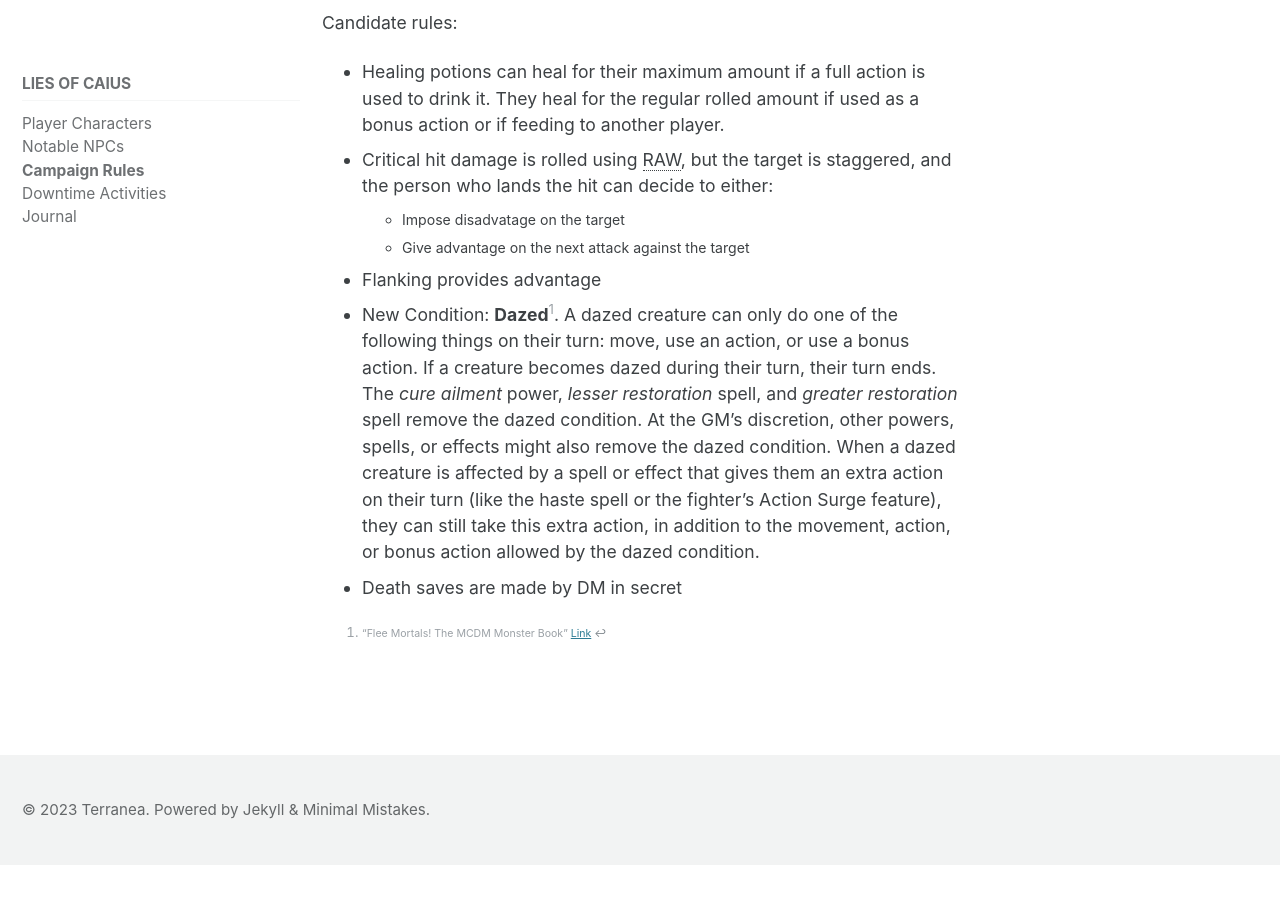
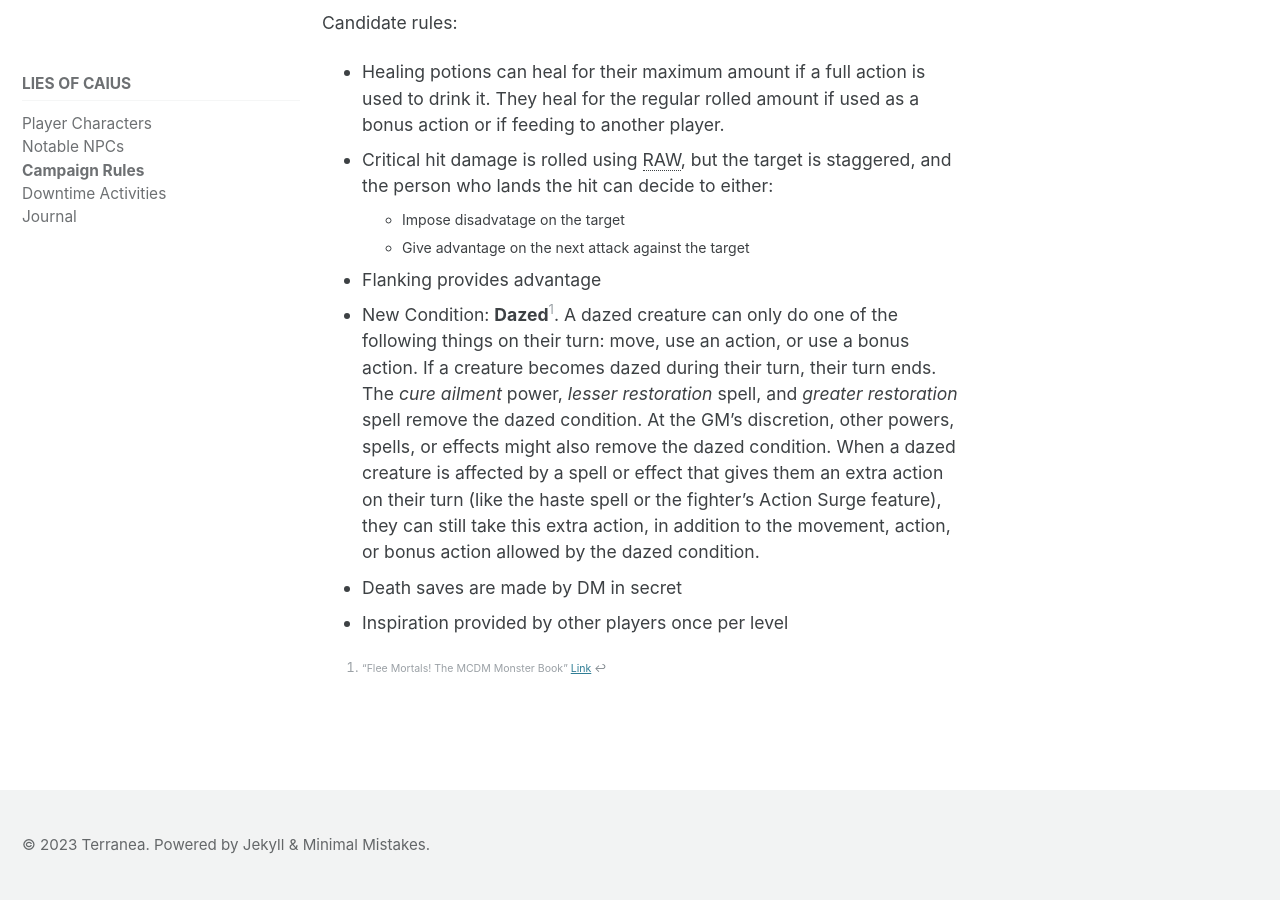
Before and after one commit to dej0608/terranea, a Jekyll site: the page built from _pages/rules.md, in a window 1280 px wide and 900 px high, scrolled down 2544 px. Built offline with Jekyll 4.4.1, drawn with Linux system fonts in a browser that asks for light colours; cached includes are drawn as plain includes; before the commit the page ends 3409 px from its top, so only the background shows below that.

Commit message:
added inspiration rule

```diff
--- a/_pages/rules.md
+++ b/_pages/rules.md
@@ -71,6 +71,7 @@ Candidate rules:
 - Flanking provides advantage
 - New Condition: **Dazed**[^1]. A dazed creature can only do one of the following things on their turn: move, use an action, or use a bonus action. If a creature becomes dazed during their turn, their turn ends. The *cure ailment* power, *lesser restoration* spell, and *greater restoration* spell remove the dazed condition. At the GM’s discretion, other powers, spells, or effects might also remove the dazed condition. When a dazed creature is affected by a spell or effect that gives them an extra action on their turn (like the haste spell or the fighter’s Action Surge feature), they can still take this extra action, in addition to the movement, action, or bonus action allowed by the dazed condition.
 - Death saves are made by DM in secret
+- Inspiration provided by other players once per level
 
 *[RAW]: rules as written
 [^1]: "Flee Mortals! The MCDM Monster Book" [Link](https://shop.mcdmproductions.com/collections/flee-mortals-the-mcdm-monster-book)
```
